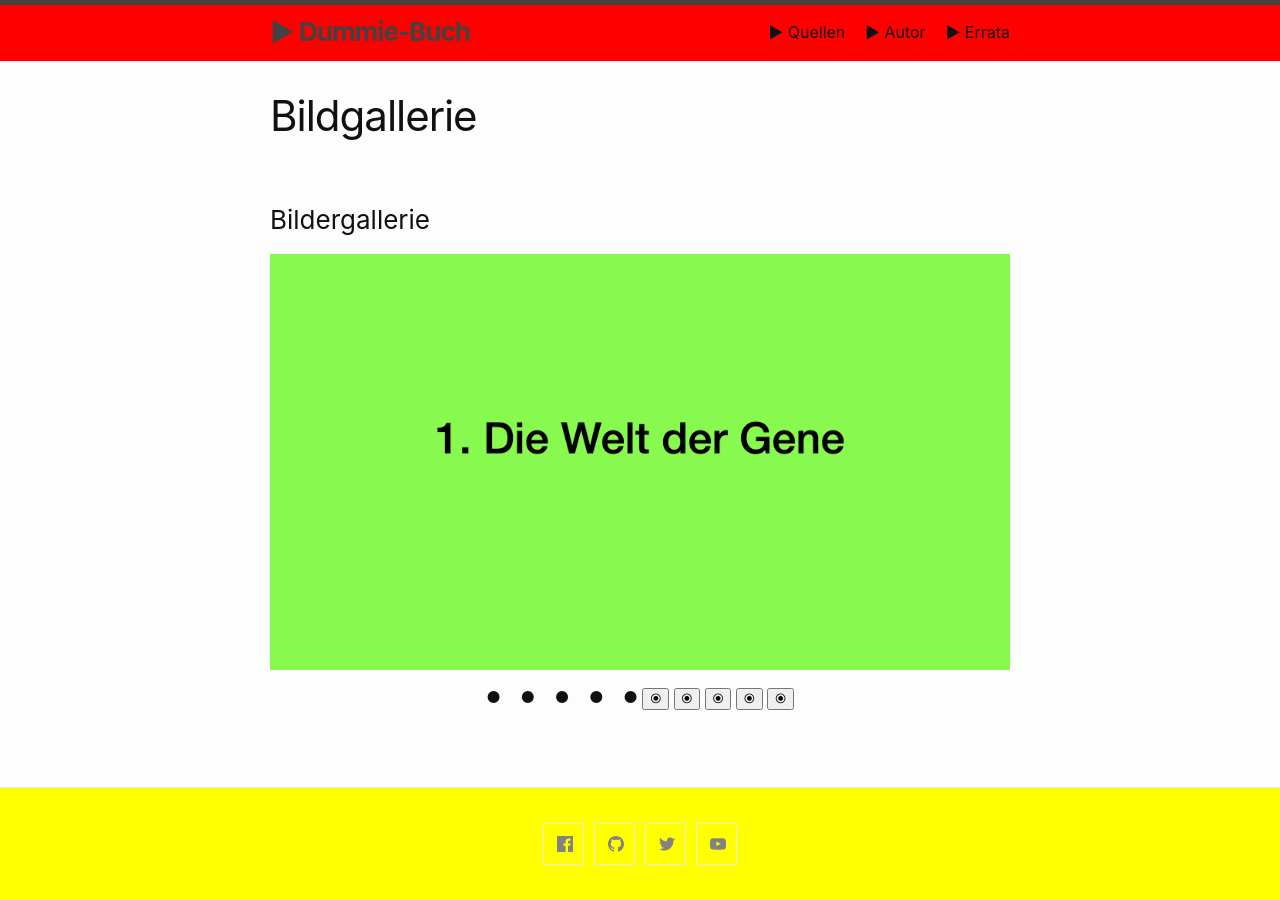
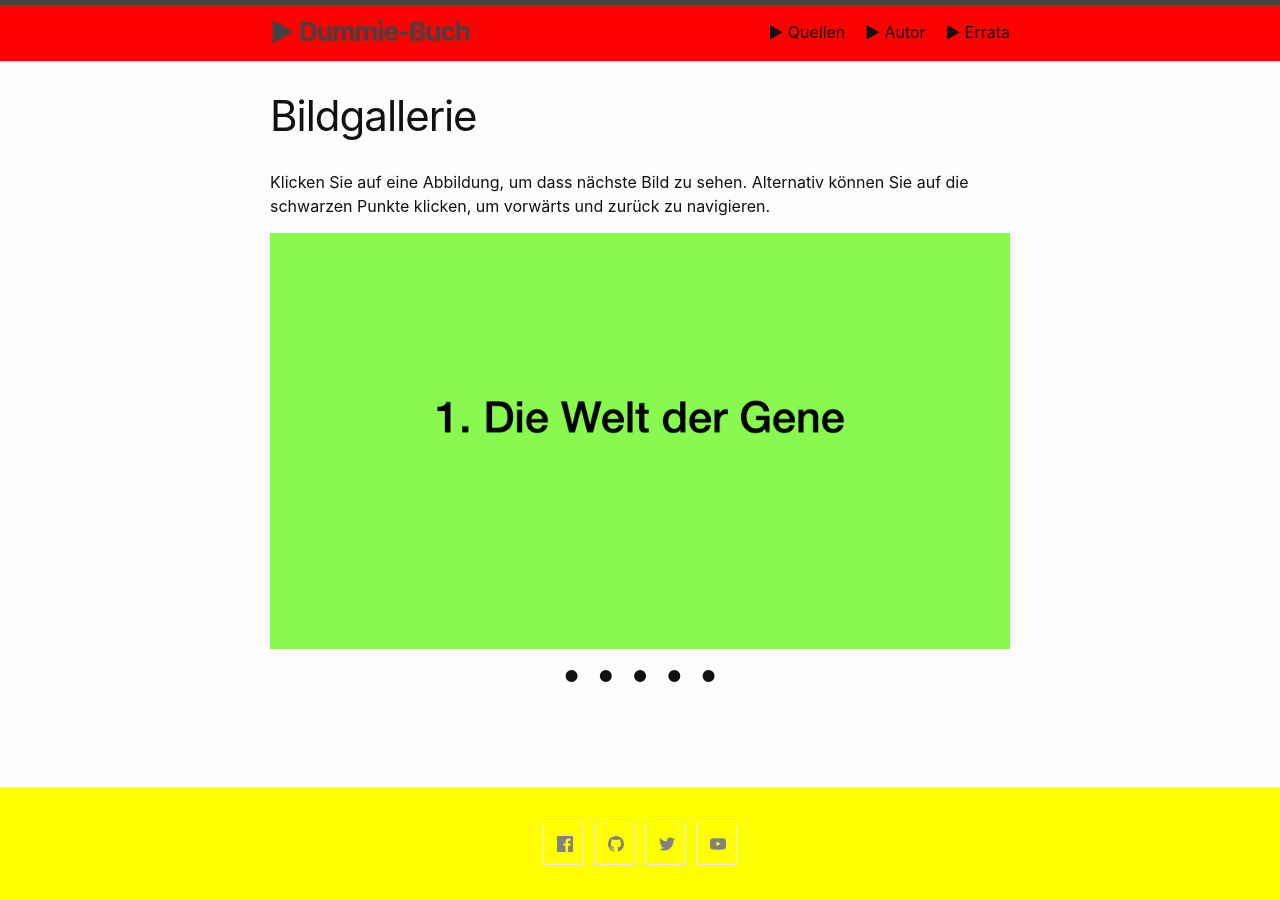
Before and after one commit to awkologist/dummie, a Jekyll site: the page built from weiteres.md, in a window 1280 px wide. Built offline with Jekyll 4.4.1, drawn with Linux system fonts in a browser that asks for light colours; Markdown is read by kramdown in place of the engine named in the settings.

Commit message:
Update weiteres.md

```diff
--- a/weiteres.md
+++ b/weiteres.md
@@ -4,7 +4,7 @@ title: Bildgallerie
 permalink: /gallery/
 ---
 
-### Bildergallerie
+Klicken Sie auf eine Abbildung, um dass nächste Bild zu sehen. Alternativ können Sie auf die schwarzen Punkte klicken, um vorwärts und zurück zu navigieren.
 
 <style>
 .dummieAbb {display:none;}
@@ -22,12 +22,6 @@ permalink: /gallery/
 <b onclick="currentDiv(3)">●&nbsp;&nbsp;&nbsp;&nbsp;</b>
 <b onclick="currentDiv(4)">●&nbsp;&nbsp;&nbsp;&nbsp;</b>
 <b onclick="currentDiv(5)">●</b>
-
-<button onclick="currentDiv(1)">⦿</button>
-<button onclick="currentDiv(2)">⦿</button>
-<button onclick="currentDiv(3)">⦿</button>
-<button onclick="currentDiv(4)">⦿</button>
-<button onclick="currentDiv(5)">⦿</button>
 </center>
 
 <script>
```
